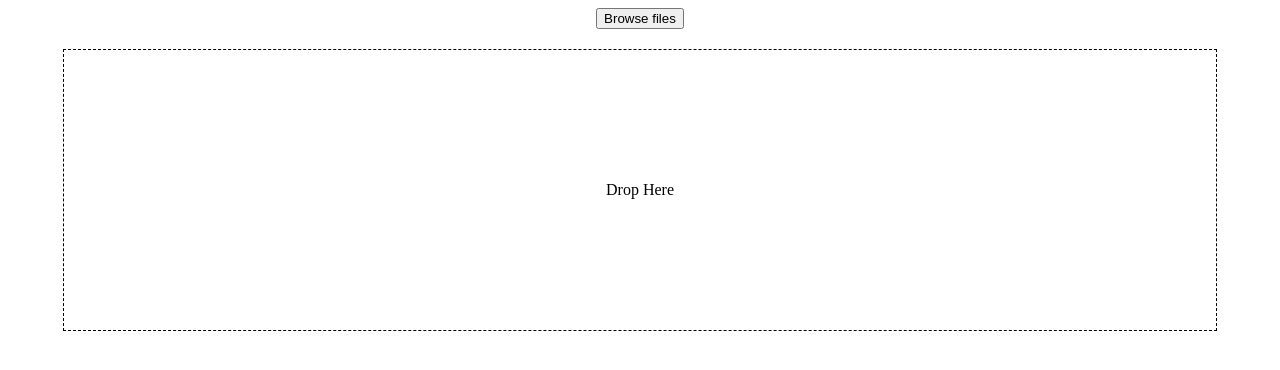
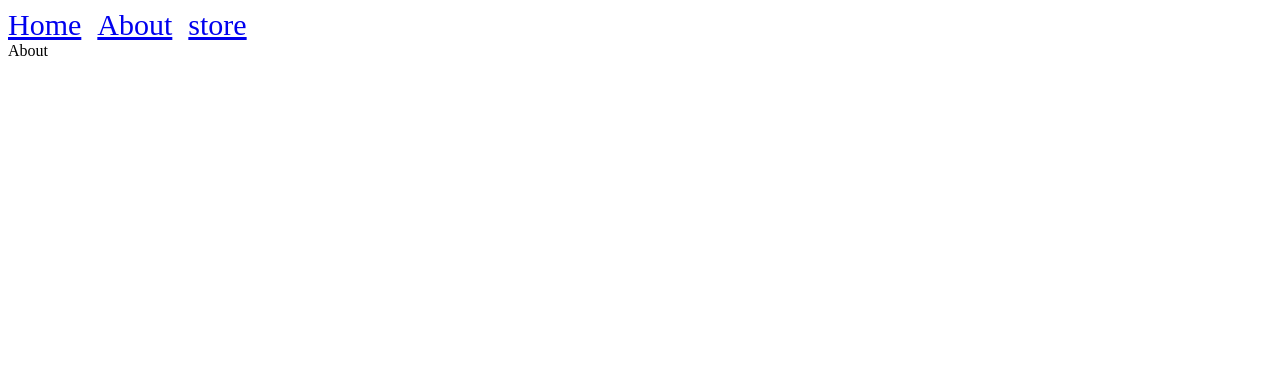
Before and after one commit to bobbyDeepak1415/code_splitting, a React (Vite) app: page /about in a window 1280 px wide. Shown: the top 370 px of the page. Built offline with nearby package versions, Linux system fonts and the light colour scheme.

Commit message:
set up router

```diff
--- a/package.json
+++ b/package.json
@@ -11,7 +11,8 @@
   },
   "dependencies": {
     "react": "^19.1.1",
-    "react-dom": "^19.1.1"
+    "react-dom": "^19.1.1",
+    "react-router-dom": "^7.9.3"
   },
   "devDependencies": {
     "@eslint/js": "^9.36.0",
--- a/src/App.jsx
+++ b/src/App.jsx
@@ -1,12 +1,40 @@
-import FileUploader from "./components/FileUploader"
+import { Link, Outlet, Route, Routes } from "react-router-dom";
+import Home from "./components/Home";
+import Store from "./components/Store";
+import About from "./components/About";
 
 function App() {
-
   return (
     <div>
-      <FileUploader/>
+      <Routes>
+        <Route path="/" element={<NavWrapper />}>
+          <Route path="/" element={<Home />}>
+            Home
+          </Route>
+          <Route path="/about" element={<About />}>
+            About
+          </Route>
+          <Route path="/store" element={<Store />}>
+            Store
+          </Route>
+        </Route>
+      </Routes>
     </div>
-  )
+  );
 }
 
-export default App
+export default App;
+
+function NavWrapper() {
+  return (
+    <div>
+      <nav style={{display:"flex",gap:"1rem",fontSize:"30px"}}>
+        <Link to="/">Home</Link>
+        <Link to="/about">About</Link>
+
+        <Link to="/store">store</Link>
+      </nav>
+      <Outlet />
+    </div>
+  );
+}
--- /dev/null
+++ b/src/components/About.jsx
@@ -0,0 +1,11 @@
+import React from 'react'
+
+export default function About() {
+
+
+    return (
+        <>
+            About
+        </>
+    )
+}
--- a/src/components/FileUploader.jsx
+++ /dev/null
@@ -1,79 +0,0 @@
-import React, { useRef, useState } from "react";
-
-export default function FileUploader() {
-
-const [selectedFiles,setSelectedFiles]=useState([])
-
-const inputRef=useRef(null)
-
-const handleClick=()=>{
-    inputRef.current.value=""
-    inputRef.current.click()
-}
-
-const handleSelect=(e)=>{
-
-    const localArr=Array.from(e.target.files)
-
-
-    setSelectedFiles(prev=>[...prev,...localArr])
-
-
-
-}
-
-const handleDrop=(e)=>{
-    e.preventDefault()
-    const localArr=Array.from(e.dataTransfer.files)
-    setSelectedFiles([...selectedFiles,...localArr])
-
-}
-
-const handleDragEnter=(e)=>{
-e.preventDefault()
-e.stopEventPropagation()
-}
-
-  return (
-    <div>
-      <div style={{ display: "flex", justifyContent: "center" }}>
-        <input
-        value={selectedFiles}
-        multiple
-          onChange={(e) => handleSelect(e)}
-          type="file"
-          ref={inputRef}
-          hidden
-        ></input>
-        <button onClick={() => handleClick()}>Browse files</button>
-      </div>
-      <div style={{display:"flex",justifyContent:"center"}} >
-
-      <div
-        onDragEnter={handleDragEnter}
-        onDragOver={handleDragEnter}
-        onDrop={(e)=>handleDrop(e)}
-        style={{
-            marginTop: "20px",
-            border: "1px dashed",
-            height: "35vh",
-            width:"90vw",
-            alignItems: "center",
-            display: "flex",
-            justifyContent: "center",
-        }}
-        >
-        Drop Here
-      </div>
-          </div>
-
-      <div>
-        <ul>
-          {selectedFiles.map((file, index) => {
-            return <li key={index}>{file.name}</li>;
-          })}
-        </ul>
-      </div>
-    </div>
-  );
-}
--- /dev/null
+++ b/src/components/Home.jsx
@@ -0,0 +1,11 @@
+import React from 'react'
+
+export default function Home() {
+
+
+    return (
+        <>
+            Home
+        </>
+    )
+}
--- /dev/null
+++ b/src/components/Store.jsx
@@ -0,0 +1,11 @@
+import React from 'react'
+
+export default function Store() {
+
+
+    return (
+        <>
+            Store
+        </>
+    )
+}
--- a/src/main.jsx
+++ b/src/main.jsx
@@ -1,9 +1,12 @@
 import { StrictMode } from 'react'
 import { createRoot } from 'react-dom/client'
 import App from './App.jsx'
+import { BrowserRouter } from 'react-router-dom'
 
 createRoot(document.getElementById('root')).render(
   <StrictMode>
+    <BrowserRouter>
     <App />
+    </BrowserRouter>
   </StrictMode>,
 )
```
Also changed, not shown: 1 other file (tests, documents, lock files or other folders).
